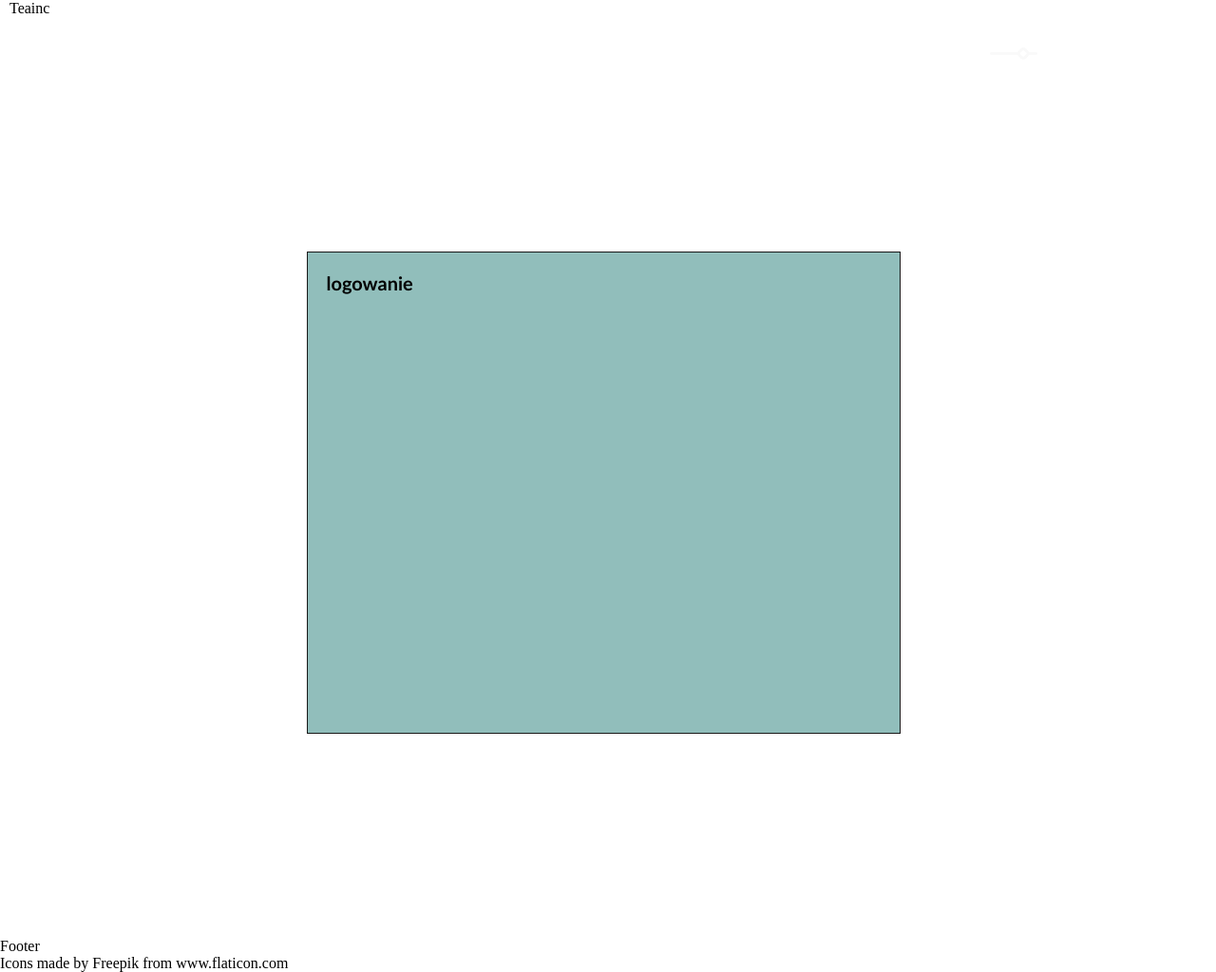
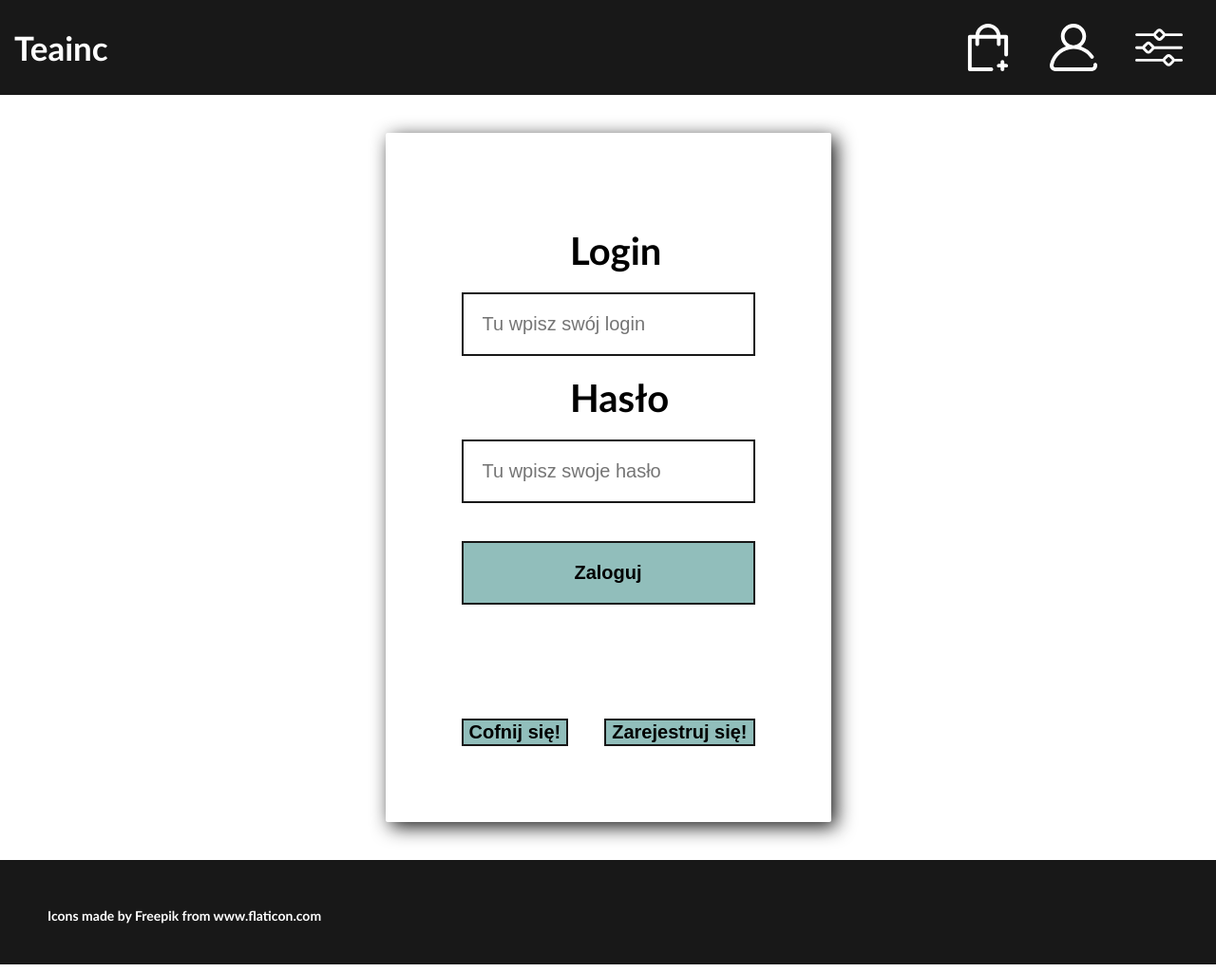
Before and after one commit to Barszczu57/Teainc, a PHP site: page /rejestracja.php in a window 1280 px wide. Shown: the whole page at 95% size. Run offline with PHP 8.4, Linux system fonts and the light colour scheme.

Commit message:
Przebudowa stylistyki strony / podstrona logowania / rejestracja w aktualizacji

```diff
--- a/main.css
+++ b/main.css
@@ -14,13 +14,13 @@ header{
     color: white;
     font-weight: bold;
     font-family: 'Calibri', sans-serif;
-    font-size: 20px;
+    font-size: 35px;
 
     background-color: #181818;
 
     display: flex;
     flex-direction: row;
-    padding: 10px;
+    padding: 15px;
 }
 nav{
     margin-left: auto;
@@ -40,7 +40,7 @@ footer{
     color: white;
     font-weight: bold;
     font-family: 'Calibri', sans-serif;
-    font-size: 20px;
+    font-size: 14px;
 
     background-color: #181818;
 
@@ -60,7 +60,7 @@ footer{
 
     grid-template-columns: 1fr;
     grid-template-rows: 10%  1fr  110px;
-
+    background-color: #ffffff;
 }
 .container div{
     border: 1px solid #181818;
@@ -68,14 +68,16 @@ footer{
 }
 .container-content{
     display: grid;
-    grid-template-columns: 1fr 1fr 1fr 15%;
+    grid-template-columns: 1fr 1fr 1fr 14%;
     grid-template-rows: 1fr  1fr  1fr;
 
     gap: 10px;
     padding: 10px;
     box-sizing: border-box;
 }
-
+.name{
+    align-self: center;
+}
 .navbutton{
     border: none;
     margin-inline: 20px;
@@ -85,13 +87,22 @@ footer{
     grid-column: 1/ span 3;
     grid-row: 1/3;
 
-    display: flex;
-    justify-content: space-between;
-
     background-image: url("news.png");
     background-size: cover;
     background-color: #91bebb;
 
+    color: #ffffff;
+    font-size: 4em;
+
+    display: flex;
+    align-items: center;
+    justify-content: flex-end;
+}
+.content-extra-large-text{
+    display: flex;
+    flex-direction: column;
+    text-shadow: 0 1px 5px black;
+    text-align: center;
 }
 .content-large{
     grid-column: span 1;
@@ -103,36 +114,58 @@ footer{
     grid-column: 4/max;
     grid-row: 1/4;
 
-    background-color: #91bebb;
+    color: #ffffff;
+    background-color: #181818;
 }
-.container-login{
+.container_log{
     width: 100vw;
-    min-height: calc(100vh + 120px);
+    min-height: calc(100vh + 110px);
     font-weight: bold;
     font-family: 'Calibri', sans-serif;
     font-size: 20px;
     display: grid;
 
-    grid-template-columns: 1fr 2fr 1fr;
-    grid-template-rows: 10% 1fr 6fr 1fr 110px;
+    grid-template-columns: 1fr;
+    grid-template-rows: 10%  1fr  110px;
+}
+.container_log div{
+    padding: 40px;
+}
+.container_log-content{
+    display: grid;
+    grid-template-columns: 1fr minmax(min-content, 1fr) 1fr;
+    grid-template-rows: 1fr;
 
-    gap: 10px;
+    box-sizing: border-box;
+    background-color: #ffffff;
 }
-.container-login div{
-    padding: 10px;
+
+.panel_login{
+    box-shadow: 5px 5px 20px #181818;
+    background-color: #ffffff;
+    border-radius: 2px;
 }
-.emptybox1{
-    grid-column: 1/max;
-    grid-row: 2/3;
+.panel_login-cont{
+    display: flex;
+    flex-direction: column;
 }
-.emptybox2{
-    grid-column: 1/max;
-    grid-row: 4/5;
+.panel_login-cont >*{
+    padding: 20px;
 }
-.panel_login{
-    grid-column: 2/3;
-    grid-row: 3/4;
+.panel_login-lab{
+    padding-inline: calc(50% - 1em);
+    font-size: 2em;
+}
+.panel_login-inp{
+    font-size: 1em;
+    border: 2px solid #181818;
 
-    border: 1px solid #181818;
+}
+.panel_login_sbt{
+    margin-top: 2em;
+    border: 2px solid #181818;
     background-color: #91bebb;
+    font-size: 1em;
+    font-weight: bold;
+    /* znaleźć inną czcionkę */
 }
--- a/rejestracja.php
+++ b/rejestracja.php
@@ -6,8 +6,9 @@
     <meta name="viewport" content="width=device-width, initial-scale=1.0">
 </head>
 <body>
-<div class="header">
-    <a href="index.php" style="padding: 10px">Teainc</a>
+    <div class="container_log">
+        <header>
+            <a href="index.php" class="name">Teainc</a>
             <nav>
                 <a href="" class="navbutton">
                     <img src="basket.svg" alt="koszyk">
@@ -19,19 +20,73 @@
                     <img src="settings.svg" alt="ustawienia">
                 </a>
             </nav>
-</div>
-    <div class="container-login">
+        </header>
+        <div class="container_log-content">
             <div class="emptybox1">
             </div>
             <div class="panel_login">
-            <div>logowanie</div>
+
+                <div class="panel_login-cont" id="form_login">
+                    <label class="panel_login-lab" for="username_log">Login</label>
+                    <input class="panel_login-inp" type="text" name="username_log" id="username_log" placeholder="Tu wpisz swój login">
+
+                    <label class="panel_login-lab" for="password_log">Hasło</label>
+                    <input class="panel_login-inp" type="password" name="password_log" id="password_log" placeholder="Tu wpisz swoje hasło">
+
+                    <button class="panel_login_sbt" type="submit" name="submit_log"  id="submit_log">Zaloguj</button>
+                </div>
+                <script>
+                    const formLog= {
+                        username_log: document.getElementById('username_log'),
+                        password_log: document.getElementById('password_log'),
+                        submit_log: document.getElementById('submit_log'),
+                    }
+
+                    formLog.submit_log.addEventListener('click', () => {
+                        const requestLog = new XMLHttpRequest();
+
+                        requestLog.onload = () => {
+                            let responseObjectLog =  null;
+
+                            try{
+                                responseObjectLog =  JSON.parse(requestLog.responseText);
+                            } catch (e) {
+                                console.error('Could not parse JSON!');
+                            }
+                            if(responseObjectLog) {
+                                handleResponseLog(responseObjectLog);
+                            }
+                        };
+
+                        const  requestDataLog = `username_log=${formLog.username_log.value}&password_log=${formLog.password_log.value}`;
+
+                        requestLog.open('post', 'login.php');
+                        requestLog.setRequestHeader('Content-type', 'application/x-www-form-urlencoded');
+                        requestLog.send(requestDataLog);
+                    });
+
+                    function handleResponseLog (responseObjectLog) {
+                        if(responseObjectLog.ok) {
+                            location.href = "account.php"
+                        }else{
+                            console.error("metoda GET wyświetlająca errory");
+                        }
+                    }
+                </script>
+                <div style="display: flex; justify-content: space-between;">
+                    <button class="panel_login_sbt" value="Cofnij się!" onclick="history.back()">Cofnij się!</button>
+                    <button class="panel_login_sbt" value="Zarejestruj się!">Zarejestruj się!</button>
+                </div>
             </div>
             <div class="emptybox2">
             </div>
         </div>
-<div class="footer">
-    Footer
-    <div>Icons made by <a href="https://www.flaticon.com/authors/freepik" style="color: inherit" title="Freepik">Freepik</a> from <a href="https://www.flaticon.com/" style="color: inherit" title="Flaticon">www.flaticon.com</a></div>
+        <footer>
+            <div>
+                Icons made by <a href="https://www.flaticon.com/authors/freepik" title="Freepik">Freepik</a>
+                from <a href="https://www.flaticon.com/" title="Flaticon">www.flaticon.com</a>
+            </div>
+        </footer>
     </div>
 <script src="https://ajax.googleapis.com/ajax/libs/jquery/3.5.1/jquery.min.js"></script>
 <script type="text/javascript" src="script.js"></script>
```
Also changed, not shown: index.php (+9 -6 lines), login.php (+9 -11 lines). Lines whose indentation alone changed are shown as unchanged.
